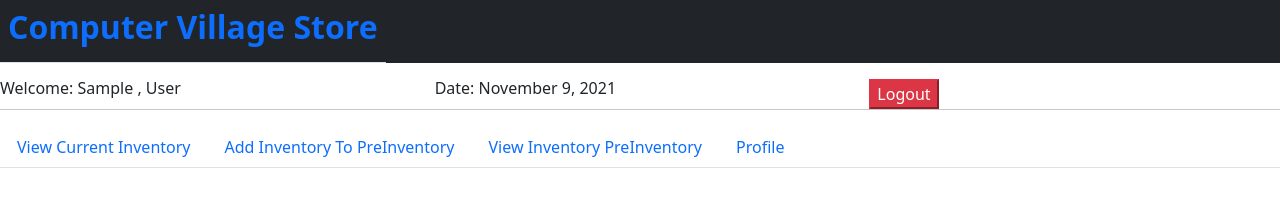
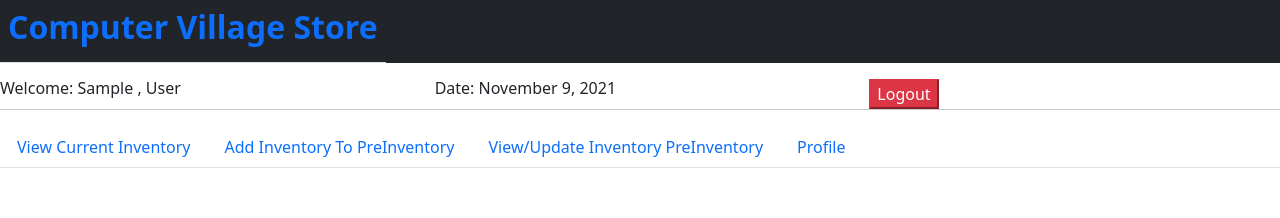
Before and after one commit to lnkafu/CVS_FRONTEND_FINAL, a React (Create React App) app: page /RegulatorDashboard in a window 1280 px wide. Shown: the top 218 px of the page. Built offline with nearby package versions, Linux system fonts and the light colour scheme; no server answers; sample sign-in values are in the browser's storage.

Commit message:
minor updates

```diff
--- a/src/pages/dashboards/regulator.jsx
+++ b/src/pages/dashboards/regulator.jsx
@@ -82,13 +82,13 @@ class RegulatorDashBoard extends React.Component {
                 <hr />
             </div>
             <Tabs animation="false" defaultActiveKey="InventoryEnRoute" id="uncontrolled-tab-example" className="mb-3">
-                <Tab eventKey="addInventoryEnRoute" title="View Current Inventory">
+                <Tab eventKey="viewCurrentInventory" title="View Current Inventory">
                     <ViewInventoryComponent />
                 </Tab>
-                <Tab eventKey="addInventoryEnRoute" title="Add Inventory To PreInventory">
+                <Tab eventKey="addToPreInventory" title="Add Inventory To PreInventory">
                     <AddToPreInvenotryComponent />
                 </Tab>
-                <Tab eventKey="addInventoryEnRoute" title="View Inventory PreInventory">
+                <Tab eventKey="viewPreInventory" title="View/Update Inventory PreInventory">
                     <UpdatePreInventoryComponent />
                 </Tab>
                 <Tab eventKey="profile" title="Profile" >
```
